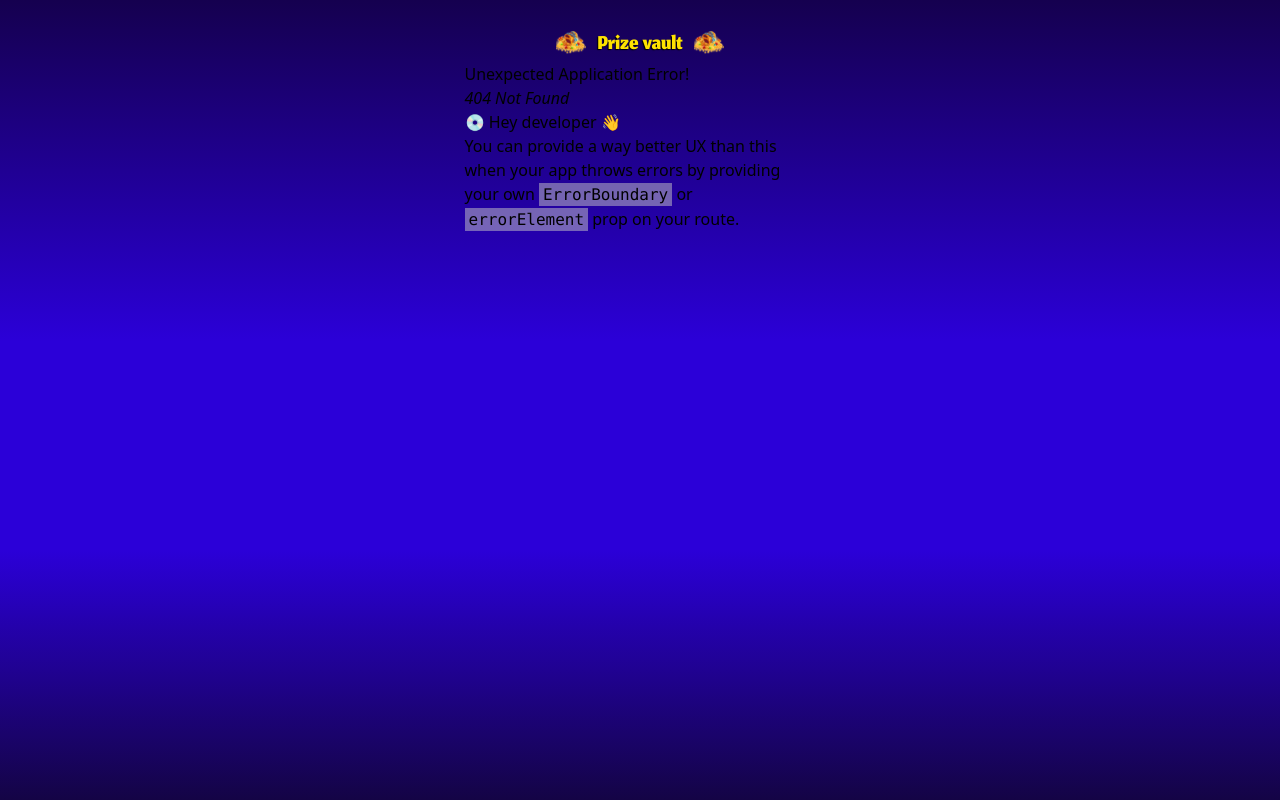
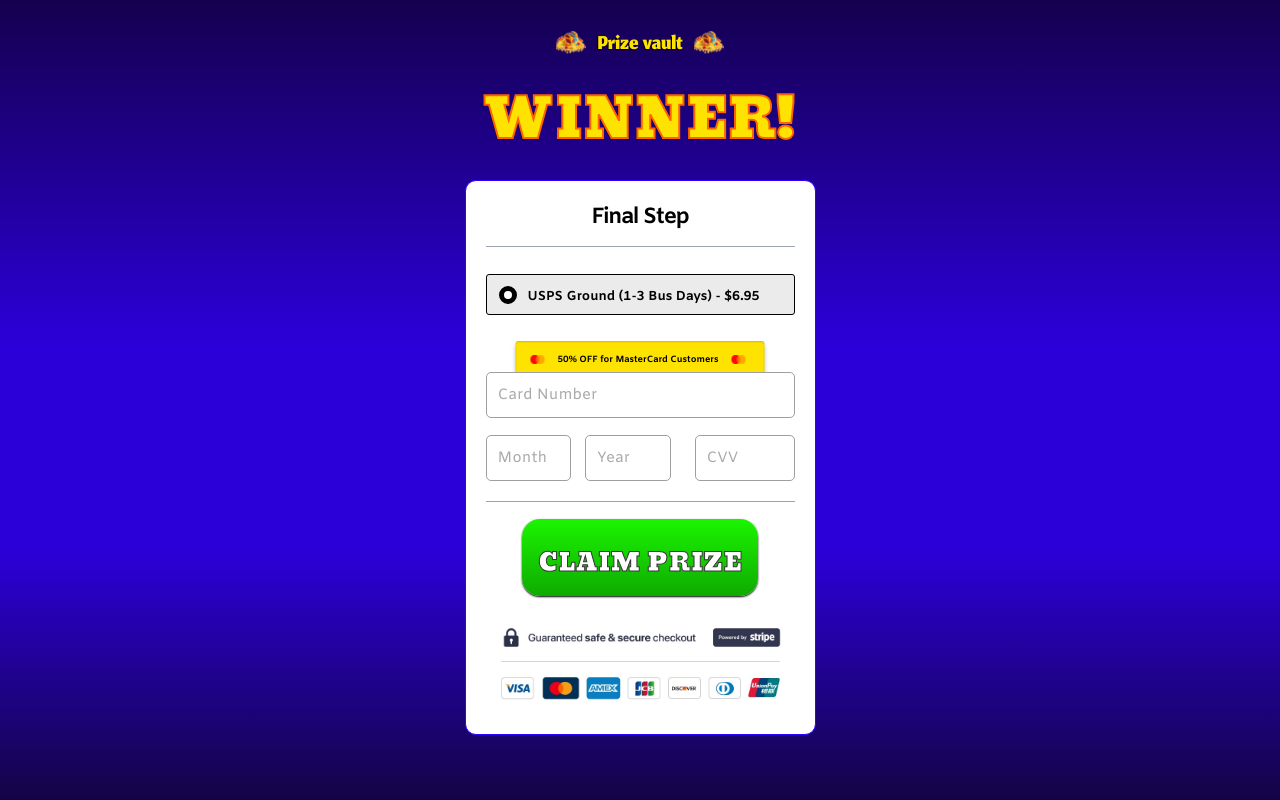
Before and after one commit to arturyahnychuk/Prize-Vault-Casino-React, a React (Vite) app: page /checkout in a window 1280 px wide. Before the commit this address had no page. Built offline with nearby package versions, Linux system fonts and the light colour scheme.

Commit message:
added checkout

```diff
--- a/src/main.tsx
+++ b/src/main.tsx
@@ -6,5 +6,5 @@ import './index.css'
 ReactDOM.createRoot(document.getElementById('root')!).render(
   <React.StrictMode>
     <App />
-  </React.StrictMode>,
+  </React.StrictMode>
 )
--- a/src/router/index.tsx
+++ b/src/router/index.tsx
@@ -1,6 +1,7 @@
 import { createBrowserRouter } from "react-router-dom"
 import LanderPage from "@/views/Lander"
 import InfoPage from "@/views/Info"
+import CheckoutPage from "@/views/Checkout"
 
 const router = createBrowserRouter([
   {
@@ -10,6 +11,10 @@ const router = createBrowserRouter([
   {
     path: "/info",
     element: <InfoPage />
+  },
+  {
+    path: "/checkout",
+    element: <CheckoutPage />
   }
 ])
 
--- /dev/null
+++ b/src/views/Checkout.tsx
@@ -0,0 +1,127 @@
+import { useState, ChangeEvent } from "react";
+// Components
+import FormLayout from "@/components/layout/FormLayout";
+import Input from "@/components/ui/Input";
+import Btn from "@/components/ui/Btn";
+import WinnerTitle from "@/components/ui/winnerTitle";
+// images
+import masterCardImage from "@/assets/images/mastercard.svg";
+import checkoutImage from "@/assets/images/checkout.png";
+
+interface FormData {
+  card_number: string;
+  month: string;
+  year: string;
+  cvv: string;
+}
+
+const CheckoutPage = () => {
+  const [formData, setFormData] = useState<FormData>({
+    card_number: "",
+    month: "",
+    year: "",
+    cvv: "",
+  });
+
+  const handleInputChange = (e: ChangeEvent<HTMLInputElement>): void => {
+    const { name, value } = e.target;
+    setFormData((prevData) => ({
+      ...prevData,
+      [name]: value,
+    }));
+  };
+
+  const handleSubmit = () => {
+    alert("Form Submit");
+  };
+  return (
+    <>
+      <WinnerTitle />
+
+      <FormLayout onSubmit={handleSubmit} formTitle="Final Step">
+        <label
+          htmlFor="usps_ground"
+          className="w-full flex  items-center rounded-[3px] gap-[11px] px-[12px] py-[10px] bg-lightGray border border-black cursor-pointer hover:opacity-80 transition-all"
+        >
+          <input
+            type="checkbox"
+            name="usps_ground"
+            checked={true}
+            className="peer sr-only"
+            id="usps_ground"
+          />
+          <div className="w-[18px] h-[18px] rounded-full bg-white border-[5px] border-darkGray peer-checked:border-black transition-all"></div>
+          <p className="select-none font-amikoBold text-sm leading-[15px] mt-1">
+            USPS Ground (1-3 Bus Days) - $6.95
+          </p>
+        </label>
+        <div className="relative w-full mt-10">
+          <div className="absolute bg-yellow shadow-md rounded-[3px] w-full z-[1] max-w-[249px] left-[50%] bottom-[calc(100%-5px)] translate-x-[-50%] flex items-center gap-[12px] px-[14px] py-[9px]">
+            <img
+              src={masterCardImage}
+              width={16}
+              className="w-full max-w-[16px]"
+              alt="mastercard"
+            />
+            <p className="font-amikoBold text-center mt-[3px] text-xs text-black leading-[15px]">
+              50% OFF for MasterCard Customers
+            </p>
+            <img
+              src={masterCardImage}
+              width={16}
+              className="w-full max-w-[16px]"
+              alt="mastercard"
+            />
+          </div>
+          <Input
+            placeholder="Card Number"
+            type="numbe"
+            name="card_number"
+            className="relative w-full z-[99]"
+            value={formData.card_number}
+            onChange={handleInputChange}
+          />
+        </div>
+        <div className="w-full grid grid-cols-[1fr,auto] gap-[24px] border-b border-b-gray-400 pb-5">
+          <div className="w-full grid grid-cols-2 gap-[14px]">
+            <Input
+              type="number"
+              maxLength={2}
+              placeholder="Month"
+              name="month"
+              value={formData.month}
+              onChange={handleInputChange}
+            />
+            <Input
+              type="number"
+              placeholder="Year"
+              name="year"
+              minLength={4}
+              maxLength={4}
+              value={formData.year}
+              onChange={handleInputChange}
+            />
+          </div>
+          <Input
+            className="max-w-[100px]"
+            placeholder="CVV"
+            name="cvv"
+            type="number"
+            maxLength={5}
+            value={formData.cvv}
+            onChange={handleInputChange}
+          />
+        </div>
+        <Btn
+          className="!px-4 mx-auto"
+          textClassName="text-xl tracking-[0.5px]"
+          label="CLAIM PRIZE"
+        />
+
+        <img className="w-full" src={checkoutImage} alt="checkout_image" />
+      </FormLayout>
+    </>
+  );
+};
+
+export default CheckoutPage;
--- a/src/views/Info.tsx
+++ b/src/views/Info.tsx
@@ -17,7 +17,7 @@ interface FormData {
   phone: string;
 }
 
-const Info = () => {
+const InfoPage = () => {
   const [formData, setFormData] = useState<FormData>({
     first_name: "",
     last_name: "",
@@ -112,4 +112,4 @@ const Info = () => {
   )
 }
 
-export default Info;
+export default InfoPage;
```
